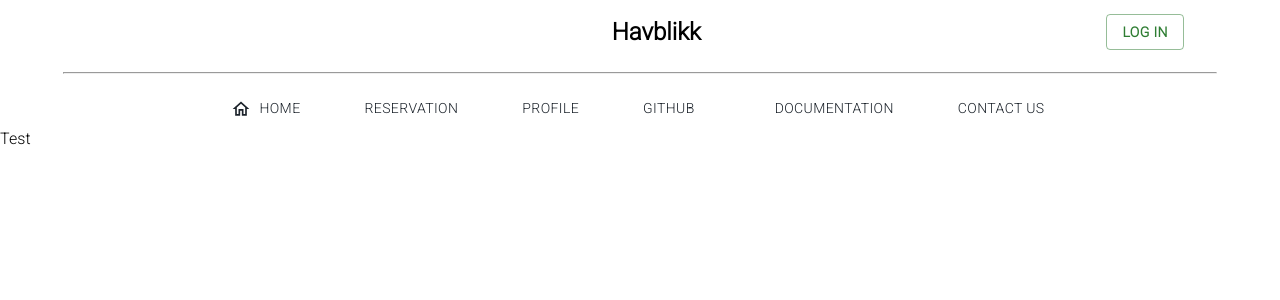
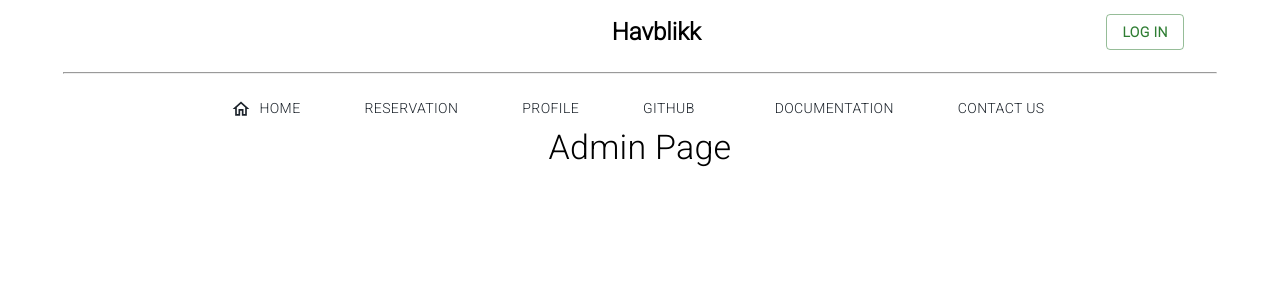
Before and after one commit to sundehakon/Hotell-React, a React (Create React App) app: page /admin in a window 1280 px wide. Shown: the top 300 px of the page. Built offline with nearby package versions, Linux system fonts and the light colour scheme; no server answers.

Commit message:
Write function for fetching every order from API

```diff
--- a/src/components/admin.js
+++ b/src/components/admin.js
@@ -1,8 +1,28 @@
 import { Typography } from "@mui/material";
+import { useEffect } from "react";
+import axios from 'axios';
 
 const AdminPage = () => {
+
+    useEffect(() => {
+        const fetchOrders = async () => {
+            try {
+                const response = await axios.get('http://localhost:8080/api/Orders');
+                console.log(response.data);
+            } catch (error) {
+                console.error('Error fetching orders', error);
+            }
+        };
+
+        fetchOrders();
+    });
+
     return (
-        <Typography>Test</Typography>
+        <div>
+            <Typography variant='h4' sx={{ textAlign: 'center' }} gutterBottom>
+                Admin Page
+            </Typography>
+        </div>
     );
 }
 
```
